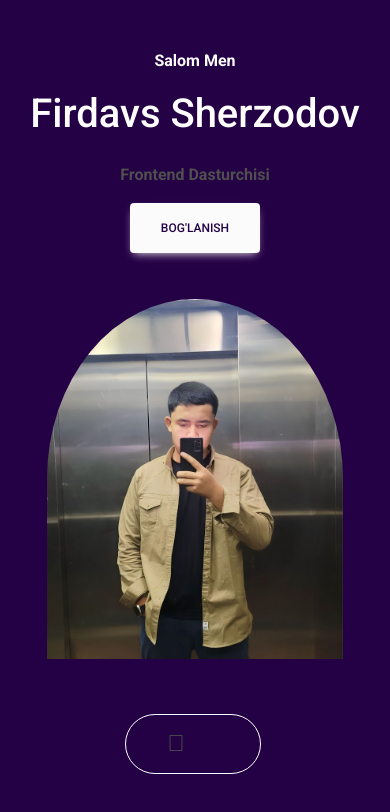
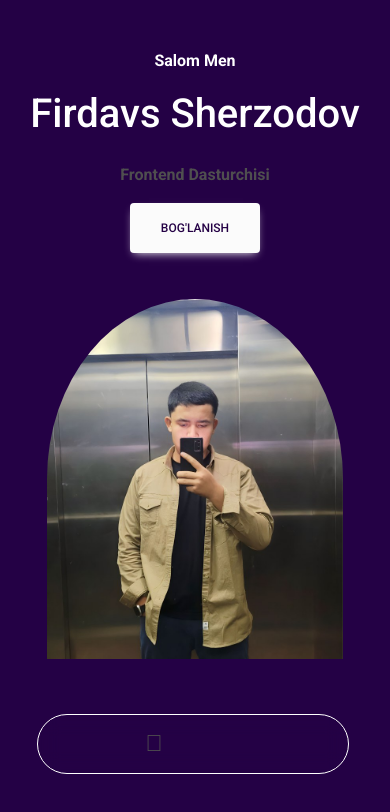
Before and after one commit to Firdavssherzodov/About-Me, a Vue app: page / in a window 390 px wide. Shown: the top 812 px of the page. Built offline with nearby package versions, Linux system fonts and the light colour scheme; some icons are missing.

Commit message:
media quricht

```diff
--- a/src/views/About.vue
+++ b/src/views/About.vue
@@ -127,9 +127,9 @@
 }
 @media (max-width: 576px) {
   .information {
-  width: 80%;
+  width: 80% !important;
   height: 60px;
-  left: 10%;
+  left: 37px !important;
   bottom: 20px;
 }
 
```
